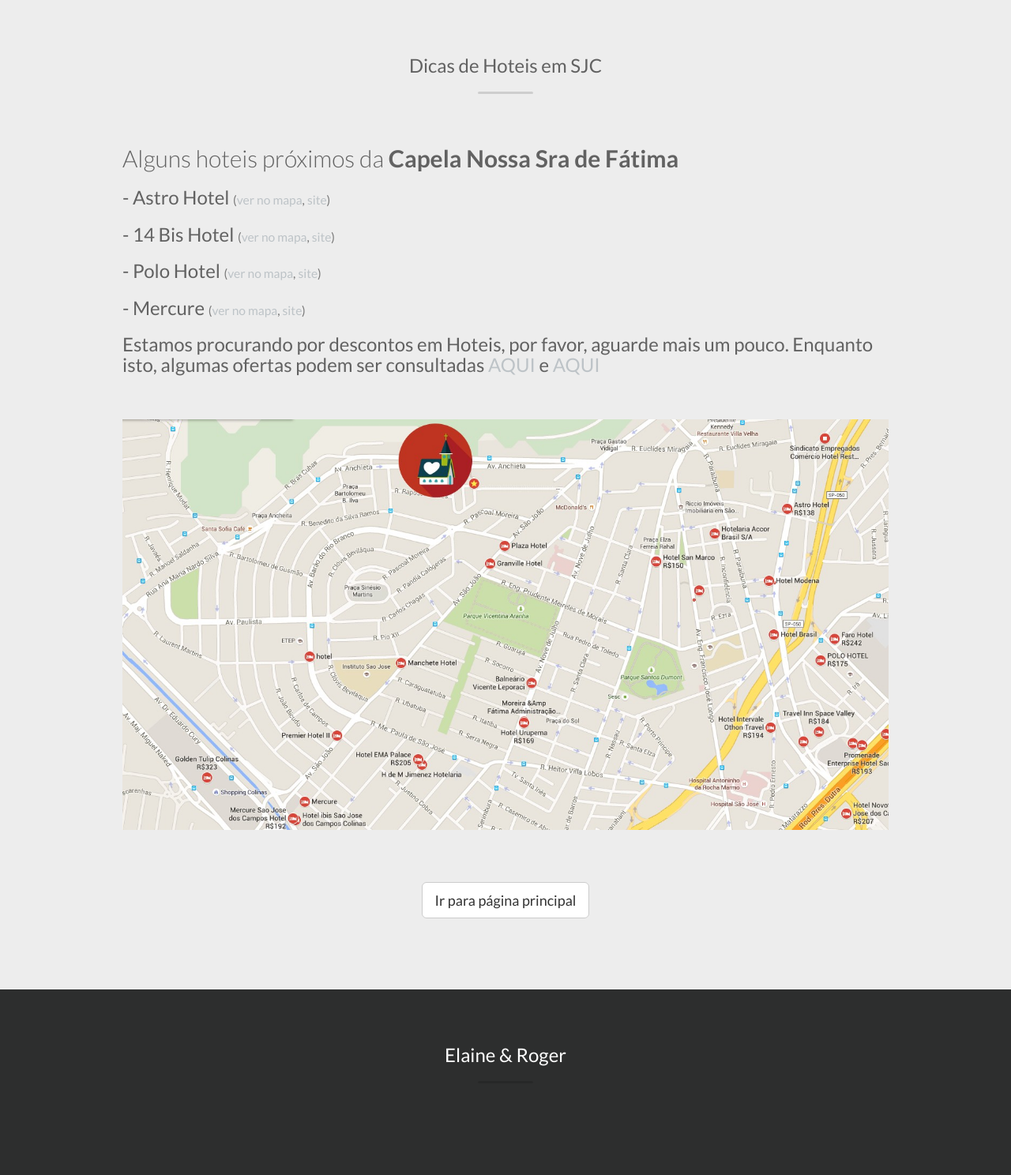
After one commit to huogerac/laneroger.na-inter.net, a Django app: page /dicasdehoteis/ in a window 1280 px wide. The commit adds this page. Shown: the whole page at 79% size. Run offline with Django 3.2, Linux system fonts and the light colour scheme; some libraries are stand-ins or nearby versions.

Commit message:
Novas paginas de hotel e capela

```diff
--- /dev/null
+++ b/laneroger/core/templates/core/dicasdehoteis.html
@@ -0,0 +1,86 @@
+{% extends 'core/base_core.html' %}
+
+{% load static %}
+{% load floppyforms %}
+
+{% block content %}
+
+  <section id="about" class="section">
+    <div class="container">
+      <div class="row">
+        <div class="col-sm-12">
+          <h3 class="section-title">Dicas de Hoteis em SJC</h3>
+          <div class="section-title-border"></div>
+        </div>
+      </div>
+      <div class="row">
+        <div class="col-xs-12">
+          <h2>Alguns hoteis próximos da <strong>Capela Nossa Sra de Fátima</strong></h2>
+          <h3>- Astro Hotel
+            <small>
+            (<a target="_blank" href="https://www.google.com.br/maps/place/Astro+Hotel/@-23.2025083,-45.9024369,15z/data=!4m12!1m9!2m8!1shotel!3m6!1shotel!2sPar%C3%B3quia+Catedral+S%C3%A3o+Dimas+Igreja+Nossa+Senhora+F%C3%A1tima+-+Pra%C3%A7a+Nossa+Sra.+de+F%C3%A1tima,+2,+S%C3%A3o+Jos%C3%A9+dos+Campos+-+SP,+12242-271!3s0x94cc4a0c6350b281:0x1c66b19a0af0b0c3!4m2!1d-45.898188!2d-23.193337!3m1!1s0x0000000000000000:0xd556345b1d494c6f?hl=pt">ver no mapa</a>,
+            <a target="_blank" href="http://www.astrohotel.com.br/"> site</a>)
+            </small>
+          </h3>
+          <h3>- 14 Bis Hotel
+            <small>
+            (<a target="_blank" href="https://www.google.com.br/maps/place/14+Bis+Hotel/@-23.2025083,-45.9024369,15z/data=!4m12!1m9!2m8!1shotel!3m6!1shotel!2sPar%C3%B3quia+Catedral+S%C3%A3o+Dimas+Igreja+Nossa+Senhora+F%C3%A1tima+-+Pra%C3%A7a+Nossa+Sra.+de+F%C3%A1tima,+2,+S%C3%A3o+Jos%C3%A9+dos+Campos+-+SP,+12242-271!3s0x94cc4a0c6350b281:0x1c66b19a0af0b0c3!4m2!1d-45.898188!2d-23.193337!3m1!1s0x94cc4a6b8b16750d:0x13bbe061877a92de?hl=pt">ver no mapa</a>,
+            <a target="_blank" href="http://www.14bishotel.com.br/"> site</a>)
+            </small>
+          </h3>
+          <h3>- Polo Hotel
+            <small>
+            (<a target="_blank" href="https://www.google.com.br/maps/place/POLO+HOTEL/@-23.2025083,-45.9024369,15z/data=!4m12!1m9!2m8!1shotel!3m6!1shotel!2sPar%C3%B3quia+Catedral+S%C3%A3o+Dimas+Igreja+Nossa+Senhora+F%C3%A1tima+-+Pra%C3%A7a+Nossa+Sra.+de+F%C3%A1tima,+2,+S%C3%A3o+Jos%C3%A9+dos+Campos+-+SP,+12242-271!3s0x94cc4a0c6350b281:0x1c66b19a0af0b0c3!4m2!1d-45.898188!2d-23.193337!3m1!1s0x0000000000000000:0x08ad283bb8aafd7c?hl=pt">ver no mapa</a>,
+            <a target="_blank" href="http://www.polohotel.com.br/"> site</a>)
+            </small>
+          </h3>
+          <h3>- Mercure
+            <small>
+            (<a target="_blank" href="https://www.google.com.br/maps/place/Mercure+Sao+Jose+dos+Campos+Hotel/@-23.2025083,-45.9024369,15z/data=!4m12!1m9!2m8!1shotel!3m6!1shotel!2sPar%C3%B3quia+Catedral+S%C3%A3o+Dimas+Igreja+Nossa+Senhora+F%C3%A1tima+-+Pra%C3%A7a+Nossa+Sra.+de+F%C3%A1tima,+2,+S%C3%A3o+Jos%C3%A9+dos+Campos+-+SP,+12242-271!3s0x94cc4a0c6350b281:0x1c66b19a0af0b0c3!4m2!1d-45.898188!2d-23.193337!3m1!1s0x0000000000000000:0x96bc968352c2c899?hl=pt">ver no mapa</a>,
+            <a target="_blank" href="http://www.accorhotels.com/gb/hotel-5168-mercure-sao-jose-dos-campos-hotel/index.shtml"> site</a>)
+            </small>
+          </h3>
+          <h3>
+            Estamos procurando por descontos em Hoteis, por favor, aguarde mais um pouco. Enquanto isto, algumas ofertas podem ser consultadas
+            <a target="_blank" href="http://www.booking.com/searchresults.pt-br.html?src=searchresults&city=-671408&ssne=S%C3%A3o+Jos%C3%A9+dos+Campos&ssne_untouched=S%C3%A3o+Jos%C3%A9+dos+Campos&error_url=http%3A%2F%2Fwww.booking.com%2Fsearchresults.pt-br.html%3Faid%3D332539%3Blabel%3Dmetagha-hotel-11824_site-mapresults_ucc-BR_dev-desktop_los-1_room-0_lang-pt_curr-BRL%3Bsid%3D7c4fbe5461f6e1a480dcd4c514e20cf4%3Bdcid%3D4%3Bcheckin%3D2015-06-14%3Bcheckout%3D2015-06-15%3Bclass_interval%3D1%3Bcsflt%3D%257B%257D%3Bdest_id%3D-671408%3Bdest_type%3Dcity%3Bdtdisc%3D0%3Bhighlighted_hotels%3D11824%3Bhlrd%3D1%3Bhyb_red%3D0%3Binac%3D0%3Bnha_red%3D0%3Bno_rooms%3D1%3Boffset%3D0%3Bredirected_from_city%3D0%3Bredirected_from_landmark%3D0%3Bredirected_from_region%3D0%3Breview_score_group%3Dempty%3Bscore_min%3D0%3Bss_all%3D0%3Bssb%3Dempty%3Bsshis%3D0%26%3B&aid=332539&dcid=4&label=metagha-hotel-11824_site-mapresults_ucc-BR_dev-desktop_los-1_room-0_lang-pt_curr-BRL&lang=pt-br&sid=7c4fbe5461f6e1a480dcd4c514e20cf4&si=ai%2Cco%2Cci%2Cre%2Cdi&ss=S%C3%A3o+Jos%C3%A9+dos+Campos&checkin_monthday=4&checkin_year_month=2015-7&checkout_monthday=5&checkout_year_month=2015-7&no_rooms=1&group_adults=2&group_children=0&highlighted_hotels=11824&highlighted_hotels=&dest_type=city&dest_id=-671408">AQUI</a> e
+            <a target="_blank" href="https://www.google.com.br/maps/search/hotel/@-23.1983666,-45.8974587,16z/data=!4m8!2m7!3m6!1shotel!2sPar%C3%B3quia+Catedral+S%C3%A3o+Dimas+Igreja+Nossa+Senhora+F%C3%A1tima+-+Pra%C3%A7a+Nossa+Sra.+de+F%C3%A1tima,+2,+S%C3%A3o+Jos%C3%A9+dos+Campos+-+SP,+12242-271!3s0x94cc4a0c6350b281:0x1c66b19a0af0b0c3!4m2!1d-45.898188!2d-23.193337?hl=pt"> AQUI</a>
+          </h3>
+          <p><br/></p>
+        </div>
+      </div>
+
+      <div class="row">
+          <div class="col-xs-12">
+            <p>
+              <img width="100%" src="{% static 'themes/default/img/hoteis.jpg' %}">
+            </p>
+          </div>
+      </div>
+
+      <div class="row">
+        <div class="col-xs-12">
+          <center>
+            <p><br/></p>
+            <p>
+              <a class="btn btn-default btn-lg" href="{% url 'core.showhome' %}">Ir para página principal</a>
+            </p>
+          </center>
+        </div>
+      </div>
+    </div>
+  </section>
+
+{% endblock content %}
+
+{% block extrajs_bottom %}
+    <script type="text/javascript">
+
+      $(window).load(function () {
+        "use strict";
+        $('body').delay(350).css({
+          'overflow': 'visible'
+        });
+      });
+
+    </script>
+{% endblock extrajs_bottom %}
--- a/laneroger/core/urls.py
+++ b/laneroger/core/urls.py
@@ -2,6 +2,7 @@
 from __future__ import unicode_literals
 
 from django.conf.urls import patterns, url
+from django.views.generic import TemplateView
 
 from .views import ShowHomeView, SaveTheDateView, ConfirmacaoRedirectView
 
@@ -12,9 +13,19 @@ urlpatterns = patterns('',  # noqa
         name='core.confirmacao'),
     url(r'^confirmacao$',
         ConfirmacaoRedirectView.as_view(),),
+
     url(r'^$', ShowHomeView.as_view(),
         name='core.showhome'),
+
     url(r'^save-the-date/$',
         SaveTheDateView.as_view(), name='core.savethedate'),
 
+    url(r'^dicasdehoteis/$',
+        TemplateView.as_view(template_name="core/dicasdehoteis.html"),
+        name='core.dicasdehoteis'),
+
+    url(r'^cerimoniareligiosa/$',
+        TemplateView.as_view(template_name="core/cerimoniareligiosa.html"),
+        name='core.cerimoniareligiosa'),
+
 )
--- a/laneroger/listapresentes/models.py
+++ b/laneroger/listapresentes/models.py
@@ -23,7 +23,7 @@ class Presente(models.Model):
 
     class Meta:
         verbose_name = _("Presente")
-        ordering = ('descricao', )
+        ordering = ('valor', )
 
     def __str__(self):
         return "{0} (R${1})".format(self.titulo, self.valor)
```
Also changed, not shown: laneroger/core/templates/core/cerimoniareligiosa.html (added, +63 -0 lines), laneroger/core/templates/core/home.html (+13 -8 lines), laneroger/themes/static/themes/default/img/capela.png (added), laneroger/themes/static/themes/default/img/hoteis.jpg (added).
